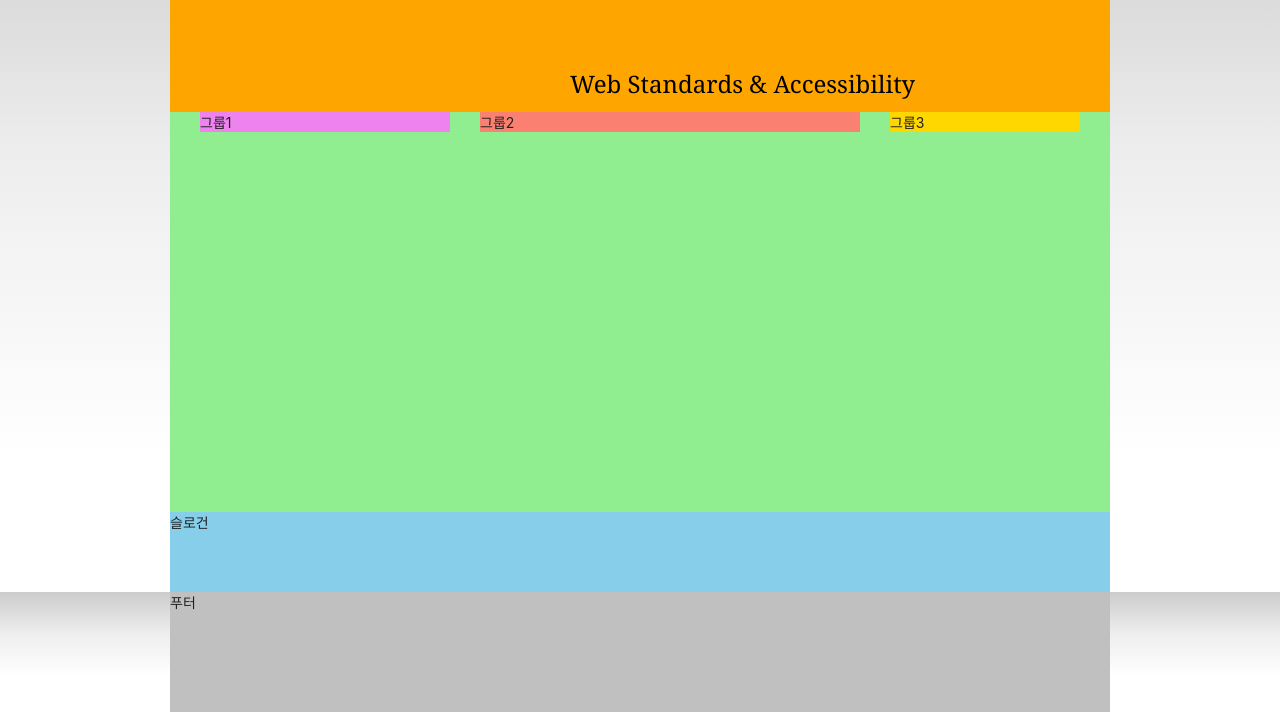
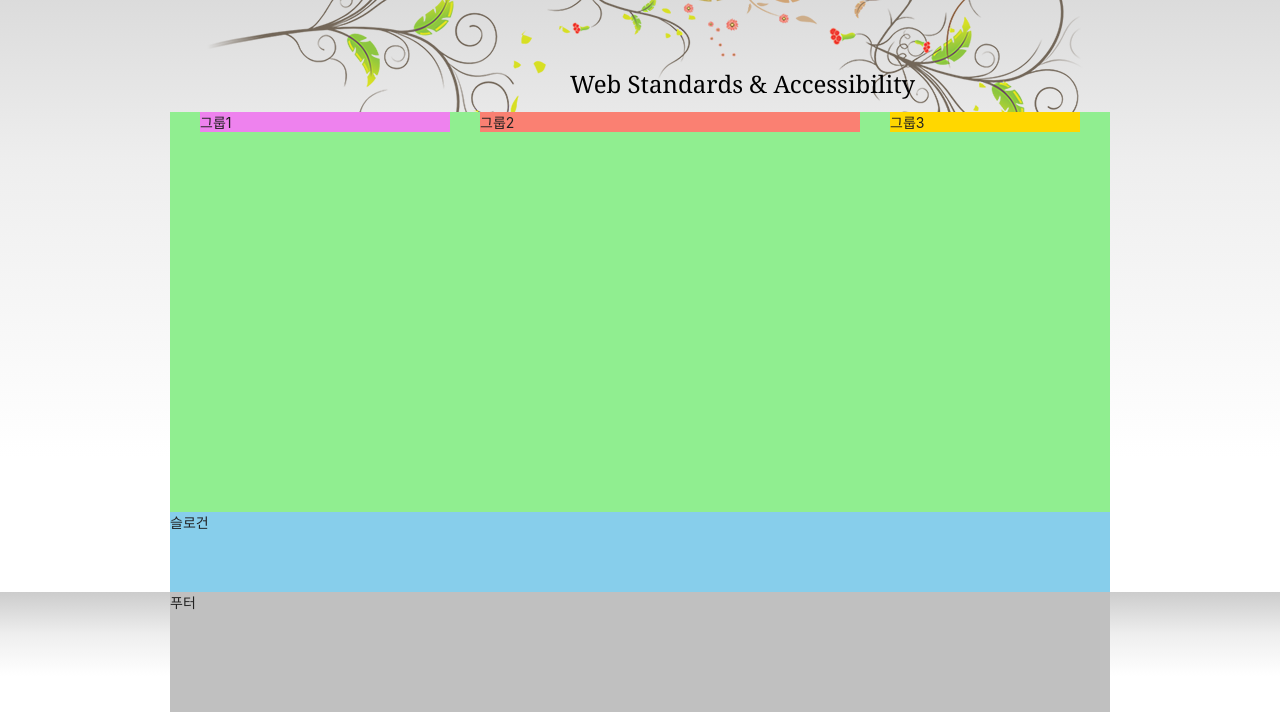
Before and after one commit to luvdo0112/HTML5, a plain HTML site: page index.html in a window 1280 px wide. Shown: the part 135-847 px from the top of the page. Drawn offline with Linux system fonts and the light colour scheme; a web font is replaced by a local one.

Commit message:
body bg img

```diff
--- a/styles/style.css
+++ b/styles/style.css
@@ -30,14 +30,15 @@
 
 /* 본문스타일 */
 body {
+  color: #212121;
   /* em, rem 단위를 사용해보기 */
   font-size: 1.4rem;
-  color: #212121;
-  background: #ccc linear-gradient(to bottom, #ccc 0%, #eee 35%, #fff 70%, #fff 100%);
   font-family: "Pretendard Variable", Pretendard, -apple-system,
-    BlinkMacSystemFont, system-ui, Roboto, "Helvetica Neue", "Segoe UI",
-    "Apple SD Gothic Neo", "Noto Sans KR", "Malgun Gothic", "Apple Color Emoji",
-    "Segoe UI Emoji", "Segoe UI Symbol", sans-serif;
+  BlinkMacSystemFont, system-ui, Roboto, "Helvetica Neue", "Segoe UI",
+  "Apple SD Gothic Neo", "Noto Sans KR", "Malgun Gothic", "Apple Color Emoji",
+  "Segoe UI Emoji", "Segoe UI Symbol", sans-serif;
+  background: url(./images/bg_flower.png) no-repeat 50% 0,
+  #ccc linear-gradient(to bottom, #ccc 0%, #eee 35%, #fff 70%, #fff 100%) repeat 0 0;
 }
 
 /* 레이아웃 */
@@ -219,7 +220,7 @@
 }
 
 .visual {
-  background: orange;
+  /* background: orange; */
   height: 120px;
   position: relative;
 }
```
